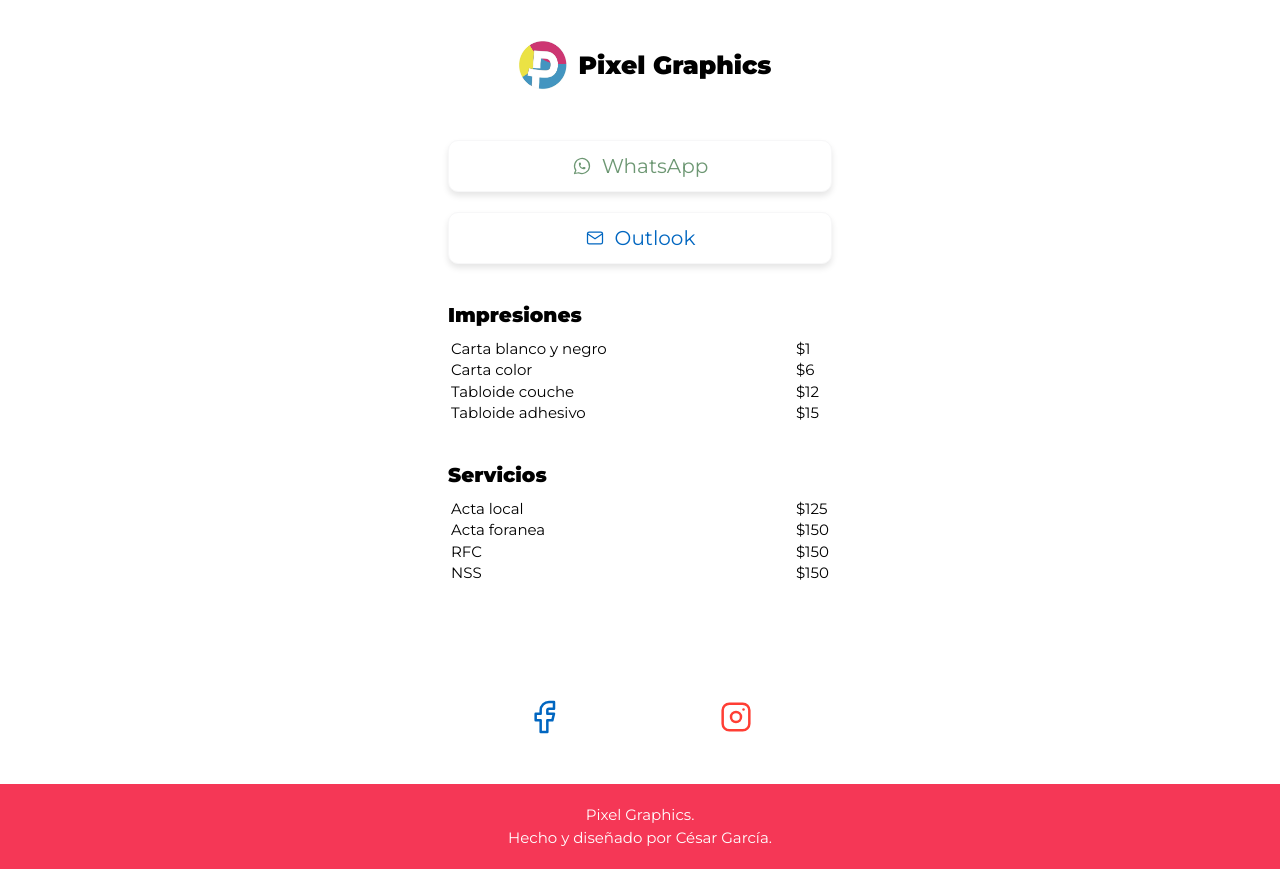
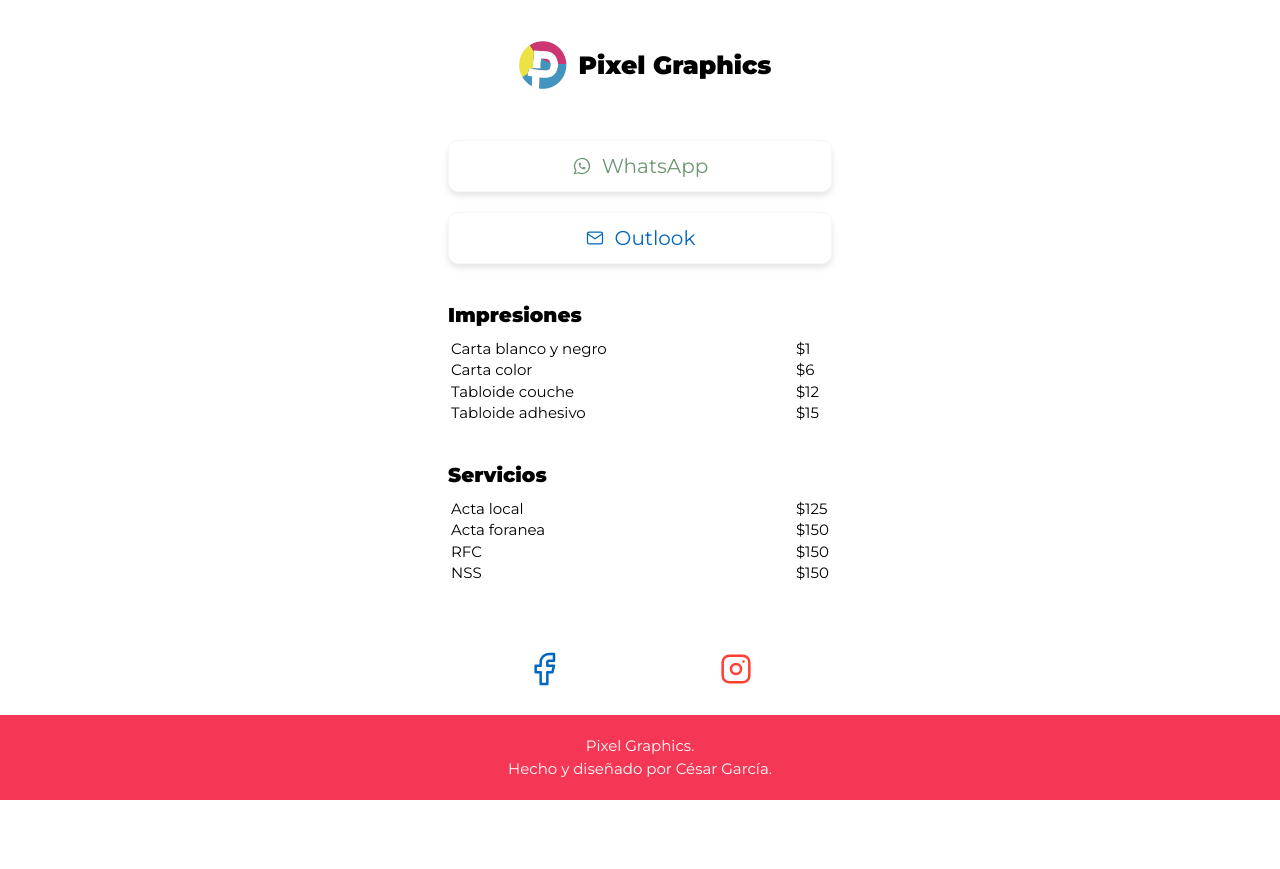
Before and after one commit to cesargmc/pixel-graphics, a website: page index.html in a window 1280 px wide. After the commit the page ends 800 px from the top, so only its background shows below. Drawn offline with Linux system fonts and the light colour scheme.

Commit message:
final commit

```diff
--- a/index.html
+++ b/index.html
@@ -92,8 +92,6 @@
             </table>
         </section>
 
-        <div class="wrap">
-
         <section class="redes">
             <div class="contenido-redes">
                 <a class="facebook" href="https://www.facebook.com/profile.php?id=100063838758307" target="_blank">
@@ -114,8 +112,6 @@
             </div>
         </section>
 
-        </div>
-
         <footer class="footer">
             <p>Pixel Graphics.</p>
             <p>Hecho y diseñado por César García.</p>
--- a/src/scss/layout/_contacto.scss
+++ b/src/scss/layout/_contacto.scss
@@ -34,7 +34,7 @@
         margin-bottom: 0
     }
 
-    @include m.tablet {
+    @include m.desktop {
         @include m.contenedor;
     }
 }
--- a/src/scss/layout/_impresion.scss
+++ b/src/scss/layout/_impresion.scss
@@ -21,7 +21,7 @@
             width: 3.5rem;
         }
     }
-    @include m.tablet {
+    @include m.desktop {
         @include m.contenedor;
         padding: 0 0 4rem 0;
     }
--- a/src/scss/layout/_redes.scss
+++ b/src/scss/layout/_redes.scss
@@ -1,28 +1,24 @@
 @use 'base/variables' as v;
 @use 'base/mixins' as m;
-
-.wrap {
-    display: flex;
-    flex-direction: column;
-    min-height: 20dvh;
-    justify-content: center;
 
 .redes {
     margin: 0 auto;
     width: 50%;
     text-align: center;
+
     .contenido-redes {
         display: grid;
         grid-template-columns: 50% 50%;
         justify-items: center;
         margin-top: 2.5rem;
     }
+
     a {
         width: 4rem;
         height: 4rem;
     }
+
     @include m.tablet {
         @include m.contenedor;
     }
 }
-}
--- a/src/scss/layout/_servicio.scss
+++ b/src/scss/layout/_servicio.scss
@@ -21,7 +21,7 @@
             width: 3.5rem;
         }
     }
-    @include m.tablet {
+    @include m.desktop {
         @include m.contenedor;
         padding: 0 0 4rem 0;
     }
```
Also changed, not shown: build/css/app.css, 1 other file. Lines whose indentation alone changed are shown as unchanged.
